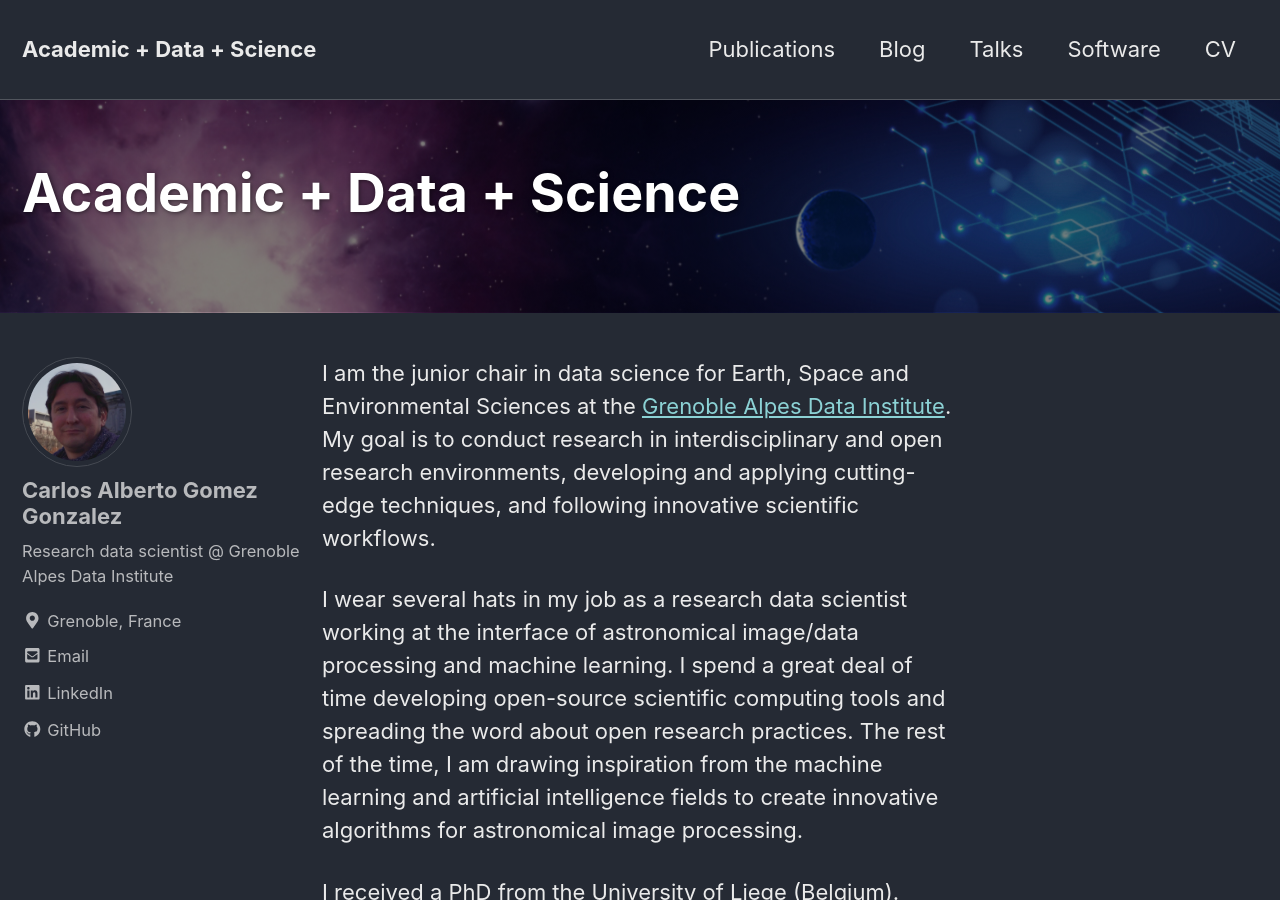
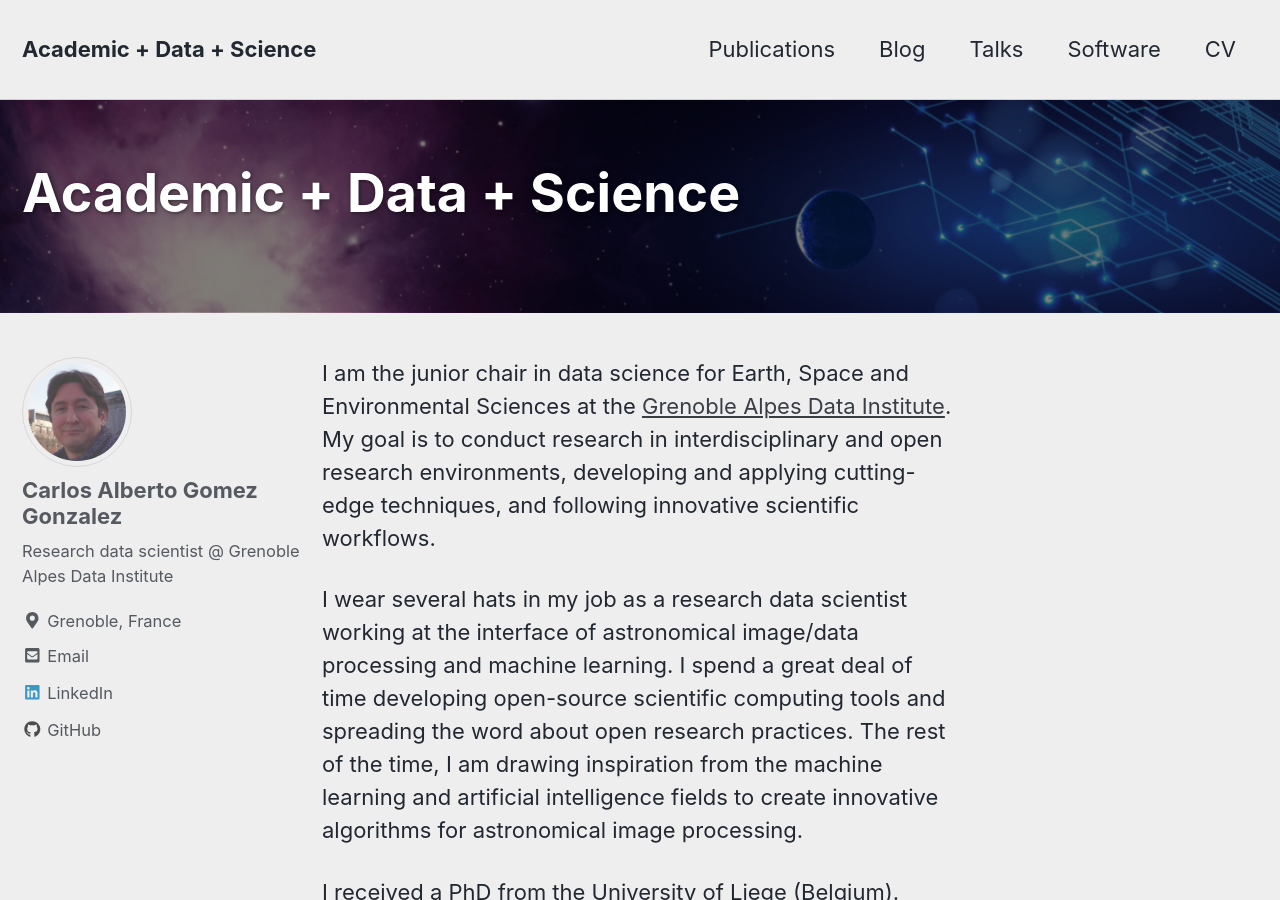
Before and after one commit to carlos-gg/carlos-gg.github.io, a Jekyll site: the page built from index.md, in a window 1280 px wide and 900 px high. Built offline with Jekyll 4.4.1, drawn with Linux system fonts in a browser that asks for light colours; nearby versions of some CDN libraries; our own code applies the rules of GitHub Pages for plain Markdown files; the list of posts is cut into pages by our own code.

```diff
--- a/_config.yml
+++ b/_config.yml
@@ -5,7 +5,7 @@
 # For technical reasons, this file is *NOT* reloaded automatically when you use
 # 'jekyll serve'. If you change this file, please restart the server process.
 
-minimal_mistakes_skin: "dark" #"air"
+minimal_mistakes_skin: "air" #"dark"
 
 # Site Settings
 locale: "en"
```
Also changed, not shown: _pages/talks.md (+5 -1 lines), 1 other file.
